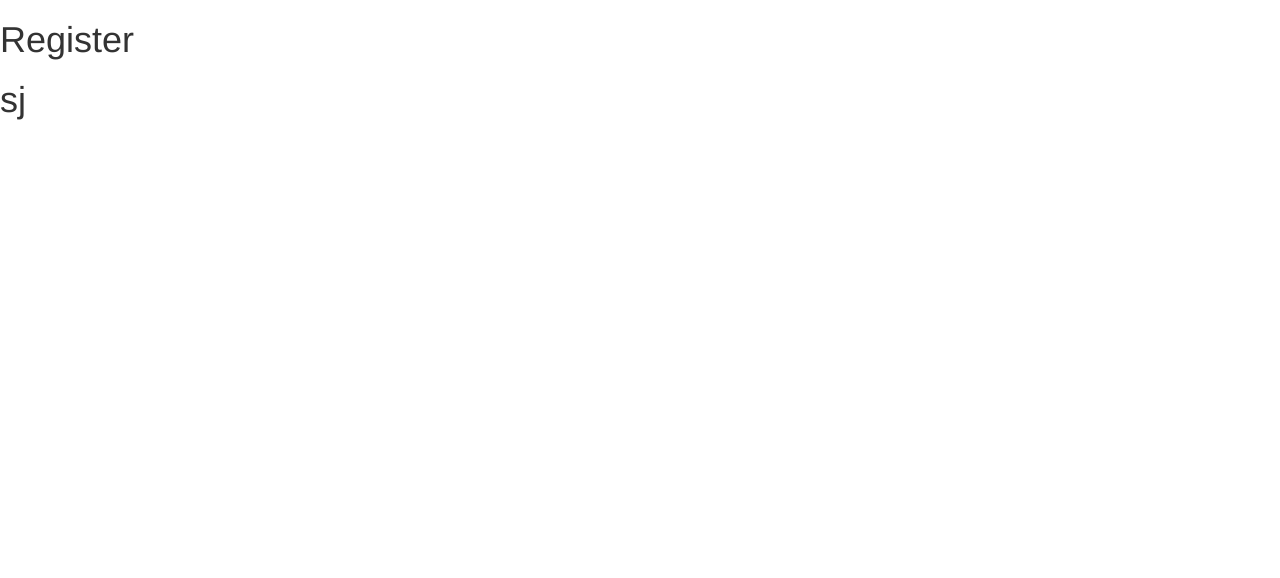
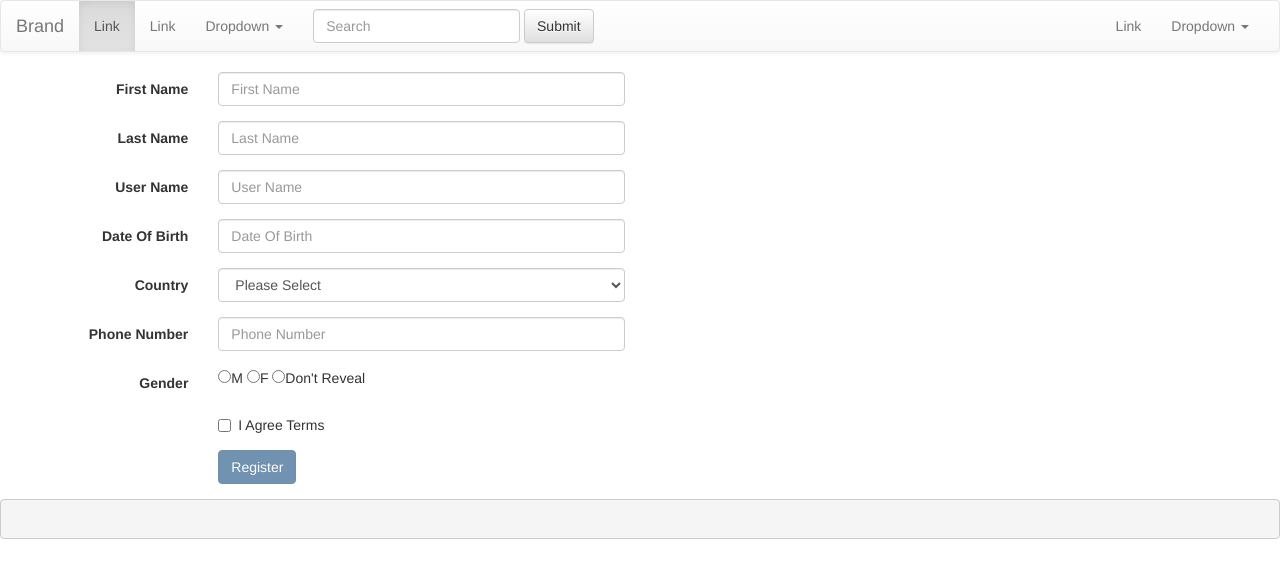
Before and after one commit to chaitanyaVadlamudi/project, a website: page index.html in a window 1280 px wide. Drawn offline with nearby package versions, Linux system fonts and the light colour scheme.

Commit message:
added vehicledeals

```diff
--- a/app/register/register-controller.js
+++ b/app/register/register-controller.js
@@ -4,11 +4,10 @@
     angular.module("register")
         .controller("registerCtrl",
                     function($scope){
-          console.log("welcome to the controller");
-        $scope.heading ="Register";
-
-        $scope.user="sj";
-
+         $scope.userDetails={};
+        $scope.registerUser=function(){
+            console.log($scope.userDetails)
+        };
 
     });
 })();
--- /dev/null
+++ b/app/templates/register.html
@@ -0,0 +1,73 @@
+
+    <div class="form-horizontal">
+        <div class="form-group">
+            <label for="inputEmail" class="control-label col-xs-2">First Name</label>
+
+            <div class="col-xs-4">
+                <input type="text" class="form-control" placeholder="First Name"  ng-model="userDetails.firstName"
+                      >
+
+            </div>
+        </div>
+        <div class="form-group">
+            <label for="inputEmail" class="control-label col-xs-2">Last Name</label>
+            <div class="col-xs-4">
+                <input type="text" class="form-control" placeholder="Last Name"
+                   ng-model="userDetails.lastName">
+            </div>
+        </div>
+        <div class="form-group">
+            <label for="inputEmail" class="control-label col-xs-2">User Name</label>
+            <div class="col-xs-4">
+                <input type="text" name="username" class="form-control" placeholder="User Name" ng-model="userDetails.userName">
+            </div>
+        </div>
+          <div class="form-group">
+            <label for="inputEmail" class="control-label col-xs-2">Date Of Birth</label>
+            <div class="col-xs-4">
+                <input type="text" class="form-control"  placeholder="Date Of Birth" ng-model="userDetails.DoB" >
+            </div>
+        </div>
+
+        <div class="form-group">
+            <label for="inputEmail" class="control-label col-xs-2">Country</label>
+            <div class="col-xs-4">
+                <select class="form-control" >
+                    <option value="">Please Select</option>
+                </select>
+            </div>
+        </div>
+
+        <div class="form-group">
+            <label for="inputEmail" class="control-label col-xs-2">Phone Number</label>
+             <div class="col-xs-4">
+                <input type="text"  class="form-control" placeholder="Phone Number" ng-model="userDetails.phoneNumber" >
+            </div>
+        </div>
+
+        <div class="form-group">
+            <label for="inputPassword" class="control-label col-xs-2">Gender</label>
+            <div class="col-xs-4">
+                <input type="radio" value="M" ng-model="userDetails.gender" >M
+                <input type="radio" value="F" name="gender" ng-model="userDetails.gender"  >F
+                <input type="radio" value="NA" name="gender" ng-model="userDetails.gender" >Don't Reveal
+            </div>
+        </div>
+        <div class="form-group">
+            <div class="col-xs-offset-2 col-xs-4">
+                <div class="checkbox">
+                    <label>
+                        <input type="checkbox"
+                           ng-model="userDetails.terms"   > I Agree Terms</label>
+                </div>
+            </div>
+        </div>
+        <div class=" form-group ">
+            <div class="col-xs-offset-2 col-xs-4 ">
+                <button type="button" class="btn btn-primary"
+                        ng-disabled="!userDetails.terms"
+                 ng-click="registerUser()" >Register</button>
+            </div>
+        </div>
+        <pre> {{userDetails}} </pre>
+    </div>
--- a/index.html
+++ b/index.html
@@ -9,10 +9,62 @@
     </head>
 <body>
 
-    <div ng-controller="registerCtrl">
-            <h1> {{heading}} </h1>
-            <h1> {{user}} </h1>
+
+             <nav class="navbar navbar-default">
+  <div class="container-fluid">
+    <!-- Brand and toggle get grouped for better mobile display -->
+    <div class="navbar-header">
+      <button type="button" class="navbar-toggle collapsed" data-toggle="collapse" data-target="#bs-example-navbar-collapse-1" aria-expanded="false">
+        <span class="sr-only">Toggle navigation</span>
+        <span class="icon-bar"></span>
+        <span class="icon-bar"></span>
+        <span class="icon-bar"></span>
+      </button>
+      <a class="navbar-brand" href="#">Brand</a>
+    </div>
+
+    <!-- Collect the nav links, forms, and other content for toggling -->
+    <div class="collapse navbar-collapse" id="bs-example-navbar-collapse-1">
+      <ul class="nav navbar-nav">
+        <li class="active"><a href="#">Link <span class="sr-only">(current)</span></a></li>
+        <li><a href="#">Link</a></li>
+        <li class="dropdown">
+          <a href="#" class="dropdown-toggle" data-toggle="dropdown" role="button" aria-haspopup="true" aria-expanded="false">Dropdown <span class="caret"></span></a>
+          <ul class="dropdown-menu">
+            <li><a href="#">Action</a></li>
+            <li><a href="#">Another action</a></li>
+            <li><a href="#">Something else here</a></li>
+            <li role="separator" class="divider"></li>
+            <li><a href="#">Separated link</a></li>
+            <li role="separator" class="divider"></li>
+            <li><a href="#">One more separated link</a></li>
+          </ul>
+        </li>
+      </ul>
+      <form class="navbar-form navbar-left">
+        <div class="form-group">
+          <input type="text" class="form-control" placeholder="Search">
         </div>
+        <button type="submit" class="btn btn-default">Submit</button>
+      </form>
+      <ul class="nav navbar-nav navbar-right">
+        <li><a href="#">Link</a></li>
+        <li class="dropdown">
+          <a href="#" class="dropdown-toggle" data-toggle="dropdown" role="button" aria-haspopup="true" aria-expanded="false">Dropdown <span class="caret"></span></a>
+          <ul class="dropdown-menu">
+            <li><a href="#">Action</a></li>
+            <li><a href="#">Another action</a></li>
+            <li><a href="#">Something else here</a></li>
+            <li role="separator" class="divider"></li>
+            <li><a href="#">Separated link</a></li>
+          </ul>
+        </li>
+      </ul>
+    </div><!-- /.navbar-collapse -->
+  </div><!-- /.container-fluid -->
+</nav>
+    <div ng-include="'app/templates/register.html'"></div>
+
      <script src="app/register/register.js"></script>
     <script src="app/register/register-controller.js"></script>
      <script src="app/login/login.js"></script>
```
